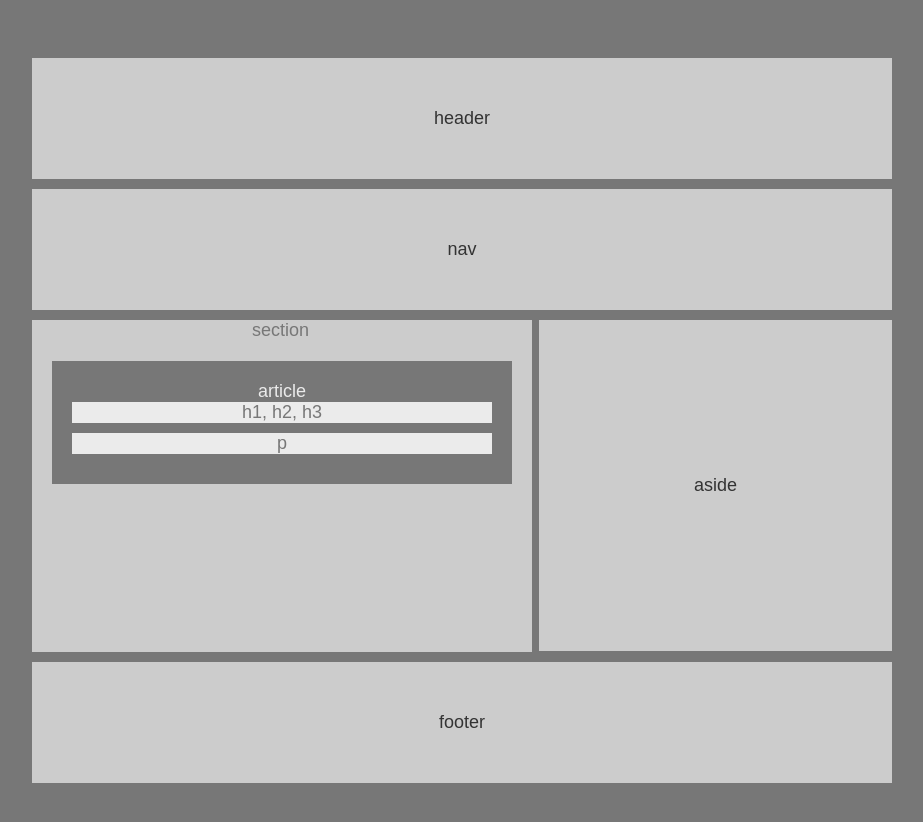
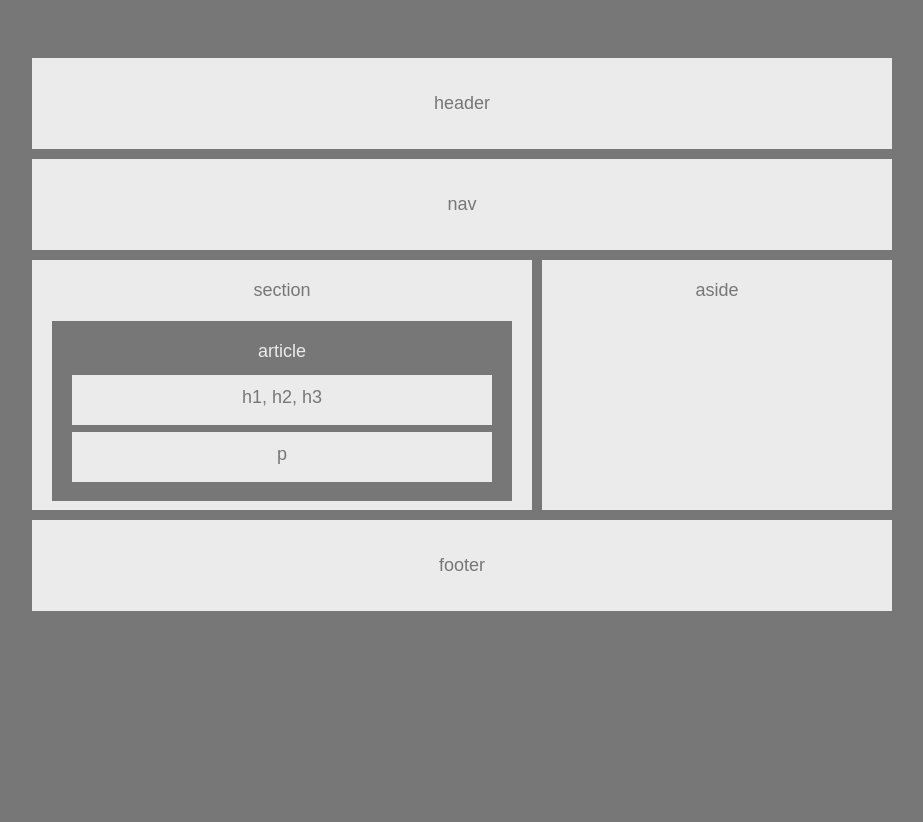
Before and after one commit to Swildes83/HW-Wireframe, a plain HTML site: page index.html in a window 1280 px wide. Shown: the whole page, without its empty margins (178-1101 px from the left). After the commit the page ends 800 px from the top, so only its background shows below. Drawn offline with Linux system fonts and the light colour scheme.

Commit message:
final version HW 01

```diff
--- a/style.css
+++ b/style.css
@@ -26,42 +26,45 @@ body {
 
 .header {
     text-align: center;
-    padding: 50px;
+    padding: 35px;
     margin-bottom: 10px;
-    color: #333;
-    background: #ccc;
+    background: #ebebeb;
 }
 
 .nav {
     text-align: center;
-    padding: 50px;
+    padding: 35px;
     margin-bottom: 10px;
-    color: #333;
-    background: #ccc;
+    background: #ebebeb;
 }
 
 .aside {
+    text-align: center;
     float: right;
-    margin-left: 10px;
-    padding: 155px;
-    color: #333;
-    background: #ccc;
+    padding-top: 20px;
+    height: 250px;
+    width: 350px;
+    background:#ebebeb ;
 
 }
 
 .section {
-
+    padding-top:20px;
     text-align: center;
     width: 500px;
-    height: 332px;
+    height: 250px;
     border-right:5px;
-    background: #ccc;
+    background: #ebebeb;
 
 }
 
 
 .article {
-    background: #777;
+
+    bottom:75px;
+    width: 460px;
+    background:#777;
+    height:180px;
     margin: 20px;
     padding: 20px;
     color: #ebebeb;
@@ -69,16 +72,19 @@ body {
 
 .box1, .box2 {
     text-align: center;
+    width:420px;
+    height: 50px;
+    margin-top:-8px;
+    margin-bottom: 15px;
+    padding: 12px;
     background:#ebebeb;
-    margin-bottom: 10px;
     color: #777;
 }
 .footer {
     text-align: center;
-    padding: 50px;
+    padding: 35px;
     margin-bottom: 10px;
     margin-top: 10px;
-    color: #333;
-    background: #ccc;
+    background: #ebebeb;
     border-bottom:5px;
 }
```
Also changed, not shown: index.html (+3 -0 lines).
